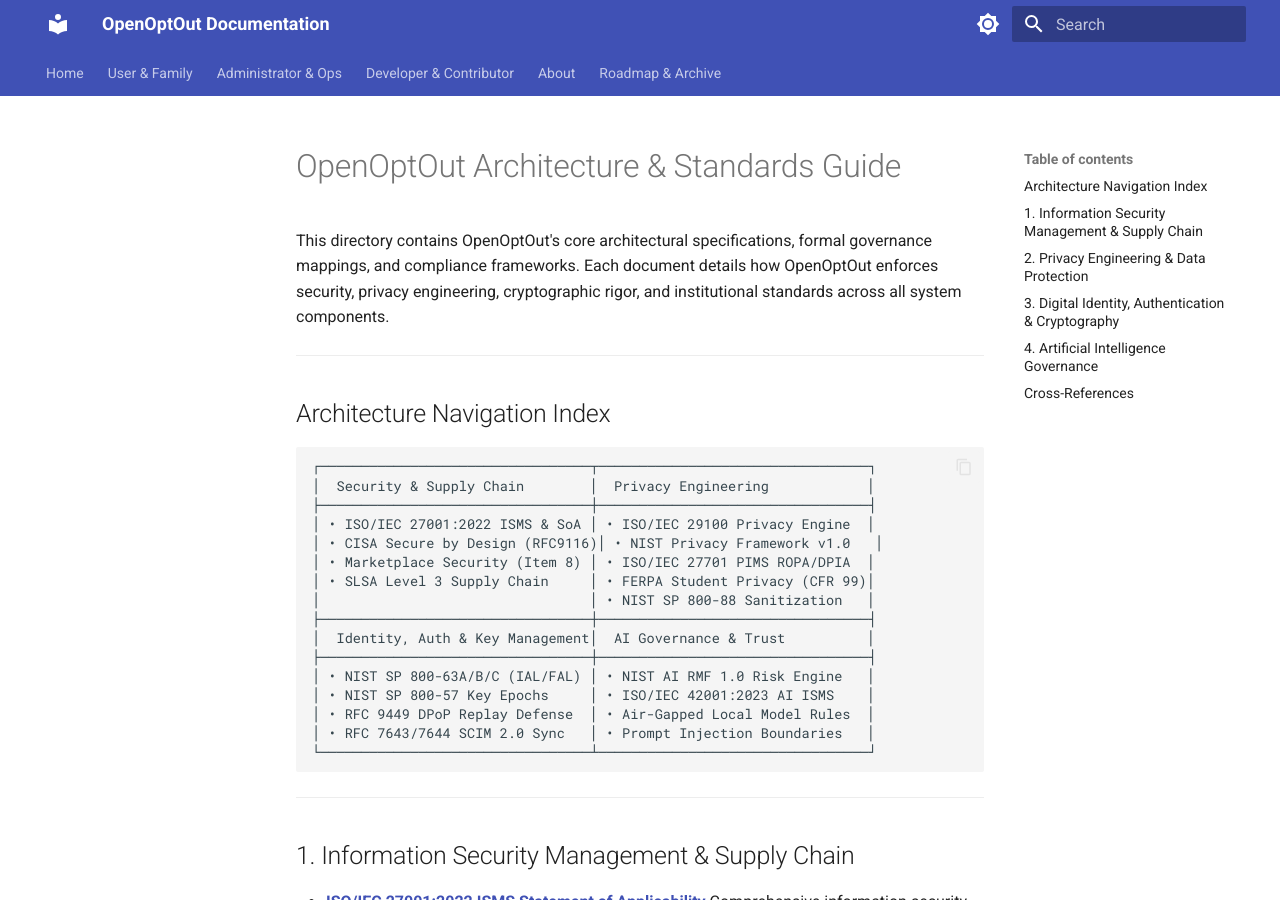
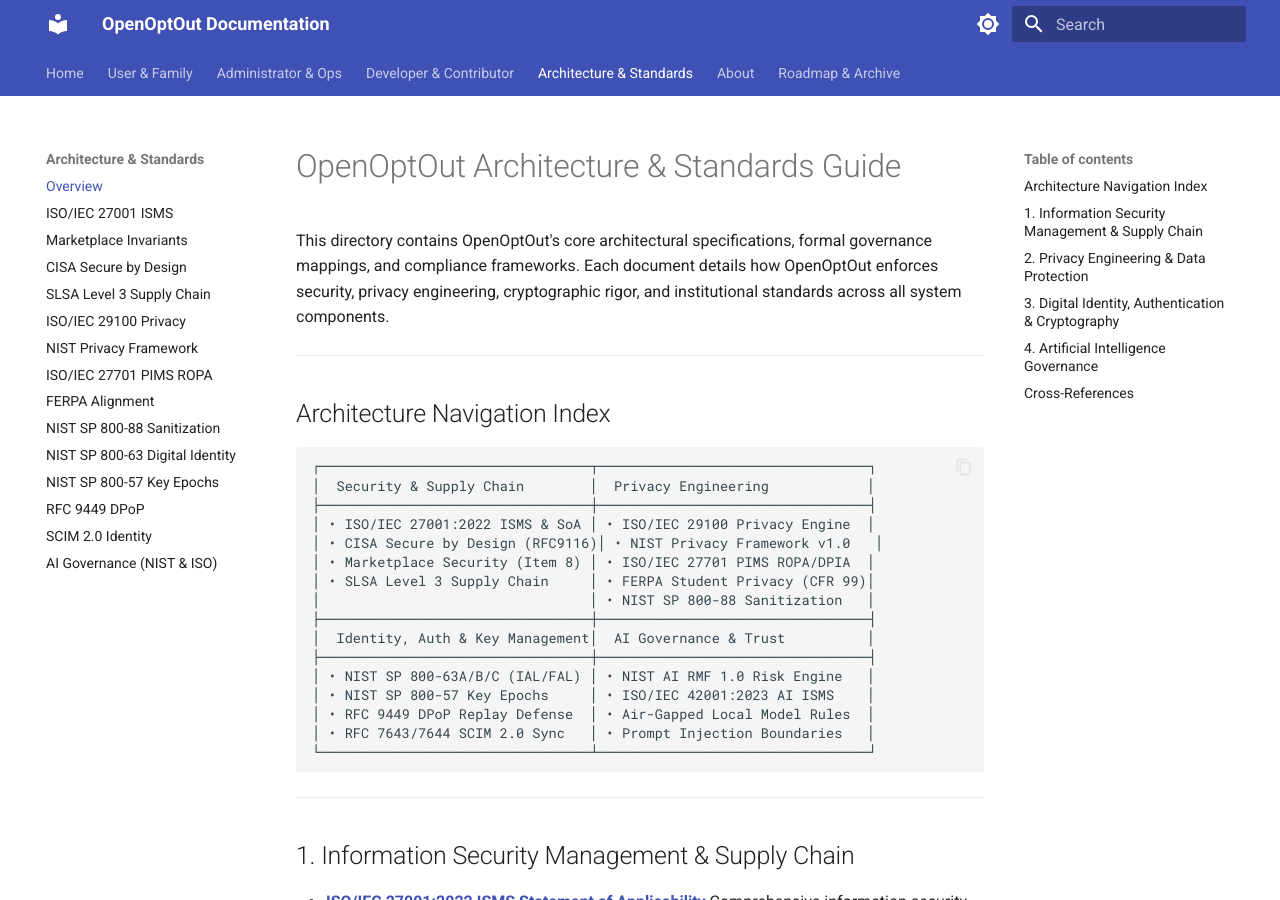
Before and after one commit to rlnunez/OpenOptOut, an MkDocs documentation site: the page built from docs/architecture/index.md, in a window 1280 px wide and 900 px high. Built offline with MkDocs 1.6.1 and Material for MkDocs 9.7.7, drawn with Linux system fonts in a browser that asks for light colours.

Commit message:
docs: add Architecture & Standards guide to README.md and mkdocs.yml

```diff
--- a/mkdocs.yml
+++ b/mkdocs.yml
@@ -80,6 +80,22 @@
       - Proposals:
           - Catalog & Localization Design: dev/proposals/catalog-design.md
           - Built-in Inbox Proposal: dev/proposals/builtin-inbox.md
+  - Architecture & Standards:
+      - Overview: architecture/index.md
+      - ISO/IEC 27001 ISMS: architecture/isms-iso-27001.md
+      - Marketplace Invariants: architecture/marketplace-security-invariants.md
+      - CISA Secure by Design: architecture/cisa-secure-by-design.md
+      - SLSA Level 3 Supply Chain: architecture/slsa-supply-chain.md
+      - ISO/IEC 29100 Privacy: architecture/privacy-framework-29100.md
+      - NIST Privacy Framework: architecture/nist-privacy-profile.md
+      - ISO/IEC 27701 PIMS ROPA: architecture/pims-iso-27701-ropa.md
+      - FERPA Alignment: architecture/ferpa-alignment.md
+      - NIST SP 800-88 Sanitization: architecture/media-sanitization-800-88.md
+      - NIST SP 800-63 Digital Identity: architecture/digital-identity-800-63.md
+      - NIST SP 800-57 Key Epochs: architecture/nist-key-management-800-57.md
+      - RFC 9449 DPoP: architecture/dpop-rfc-9449.md
+      - SCIM 2.0 Identity: architecture/scim-enterprise-identity.md
+      - AI Governance (NIST & ISO): architecture/ai-governance-nist-iso.md
   - About:
       - Overview: about/index.md
       - Our Mission: about/mission.md
```
Also changed, not shown: README.md (+1 -0 lines), docs/architecture/index.md (line endings or trailing spaces).
